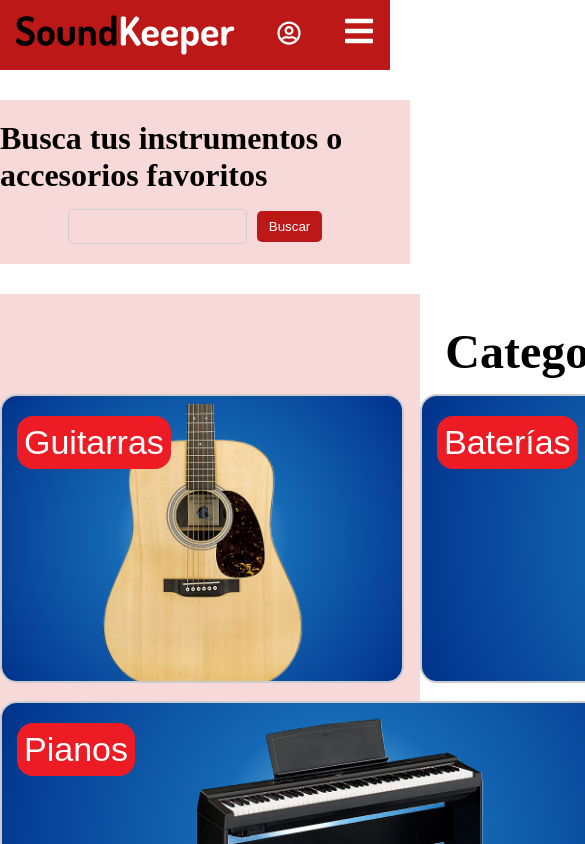
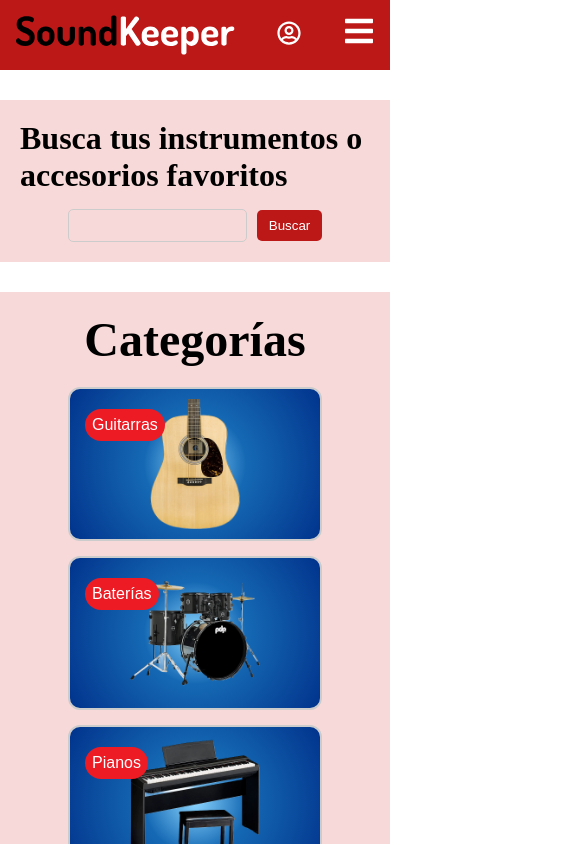
Before and after one commit to ValentinaRamosRomero/FE_InstrumentosMusicales, a React (Vite) app: page / in a window 390 px wide. Shown: the top 844 px of the page, 585 px wide, since content can reach past the window. Built offline with nearby package versions, Linux system fonts and the light colour scheme.

Commit message:
Actualizacion Componentes Home, Categoria y Producto con Responsive

```diff
--- a/src/Componentes/Categories/Categoria.css
+++ b/src/Componentes/Categories/Categoria.css
@@ -1,14 +1,15 @@
 * {
   margin: 0;
   padding: 0;
+  box-sizing: border-box;
 }
 .categorias-types {
   display: grid;
-  grid-template-columns: repeat(2, 1fr);
-  width: 1112px;
-  height: 907px;
   gap: 15px;
+  width: 100%;
+  max-width: 1112px;
 }
+
 .categoria {
   display: flex;
   flex-direction: column;
@@ -21,15 +22,14 @@
     rgba(21, 105, 180, 1) 35%,
     rgba(1, 51, 140, 1) 100%
   );
-  border-radius: 2vh;
+  border-radius: 12px;
   border: 0.3vh solid #ccc;
-  padding: 1vh;
+  padding: 10px;
+  height: 289px;
   box-sizing: border-box;
-  overflow: hidden;
-  height: 289px;
   position: relative;
 }
-
+/*
 .categoria:nth-child(1),
 .categoria:nth-child(4),
 .categoria:nth-child(5) {
@@ -46,7 +46,7 @@
 .categoria:nth-child(6) {
   margin-left: -275px;
 }
-
+*/
 .categoria img {
   width: 90%;
   height: 289px;
@@ -55,7 +55,7 @@
 
 .categoria span {
   position: absolute;
-  background:#ED1B24 ;
+  background: #ed1b24;
   color: white;
   top: 10px;
   left: 15px;
@@ -65,3 +65,79 @@
   padding: 7px;
   border-radius: 16px;
 }
+
+.image-mobile {
+  display: none;
+}
+
+@media (min-width: 835px) {
+  .categorias-types {
+    grid-template-columns: repeat(3, 1fr);
+    grid-template-rows: repeat(3, 1fr);
+  }
+
+  .categoria:nth-child(1) {
+    grid-area: 1 / 1 / 2 / 2;
+  }
+  .categoria:nth-child(2) {
+    grid-area: 1 / 2 / 2 / 4;
+  }
+  .categoria:nth-child(3) {
+    grid-area: 2 / 1 / 3 / 3;
+  }
+  .categoria:nth-child(4) {
+    grid-area: 2 / 3 / 3 / 4;
+  }
+  .categoria:nth-child(5) {
+    grid-area: 3 / 2 / 4 / 4;
+  }
+  .categoria:nth-child(6) {
+    grid-area: 3 / 1 / 4 / 2;
+  }
+}
+
+@media (max-width: 834px) {
+
+  .categorias-types {
+    grid-template-columns: repeat(2, 1fr);
+    grid-template-rows: repeat(2, 1fr);
+    gap: 15px;
+  }
+
+  .categoria {
+    width: 100%;
+    height: 289px;
+  }
+
+  .categoria span {
+    font-size: 18px;
+  }
+}
+
+@media (max-width: 480px) {
+
+  .image-mobile {
+    display: block;
+  }
+
+  .image-desktop {
+    display: none;
+  }
+
+  .categorias-types {
+    grid-template-columns: repeat(1, 1fr); /* 1 columna en móviles */
+  }
+
+  .categoria {
+    max-width: 100%;
+    height: auto;
+  }
+
+  .categoria img {
+    max-height: 130px;
+  }
+
+  .categoria span {
+    font-size: 16px;
+  }
+}
--- a/src/Componentes/Categories/Categoria.jsx
+++ b/src/Componentes/Categories/Categoria.jsx
@@ -9,19 +9,20 @@ import bajos from "../../assets/BajoDesktop.png";
 
 const Categoria = () => {
   const categoriasDesktop = [
-    { imgSrc: guitarra, nombre: "Guitarras" },
-    { imgSrc: bateria, nombre: "Baterías" },
-    { imgSrc: piano, nombre: "Pianos" },
-    { imgSrc: bajos, nombre: "Bajos" },
-    { imgSrc: electrico, nombre: "Eléctricos" },
-    { imgSrc: accesorio, nombre: "Accesorios" },
+    { imgSrc: guitarra, imgSrcMobile: guitarra, nombre: "Guitarras" },
+    { imgSrc: bateria, imgSrcMobile: bateria, nombre: "Baterías" },
+    { imgSrc: piano, imgSrcMobile: piano, nombre: "Pianos" },
+    { imgSrc: bajos, imgSrcMobile: bajos, nombre: "Bajos" },
+    { imgSrc: electrico, imgSrcMobile: electrico, nombre: "Eléctricos" },
+    { imgSrc: accesorio, imgSrcMobile: accesorio, nombre: "Accesorios" },
   ];
 
   return (
     <div className="categorias-types">
       {categoriasDesktop.map((cat, index) => (
         <button key={index} className="categoria">
-          <img src={cat.imgSrc} alt={cat.nombre} />
+          <img className="image-desktop" src={cat.imgSrc} alt={cat.nombre} />
+          <img className="image-mobile" src={cat.imgSrcMobile} alt={cat.nombre} />
           <span>{cat.nombre}</span>
         </button>
       ))}
--- a/src/Componentes/Footer/Footer.css
+++ b/src/Componentes/Footer/Footer.css
@@ -1,82 +1,96 @@
 .footer {
-  height: 499px;
+  width: 100%;
+  height: auto;
   background-color: #f0f0f0;
   display: flex;
-  justify-content: center;
-  align-items: flex-start;
-  padding: 10% 5%;
-  gap: 80px;
+  flex-direction: column;
+  align-items: center;
+  padding-bottom: 10%;
 }
 
-.footer-left{
+.footer h2 {
+  padding-top: 20px;
+  font-weight: 400;
+  font-size: 17px;
+}
+.footer-content {
+  width: 100%;
+  background-color: #f0f0f0;
+  display: flex;
+  justify-content: space-around;
+  flex-wrap: wrap;
+  align-items: flex-start;
+  padding-top: 10%;
+  padding-bottom: 5%;
+  padding-left: 10%;
+  border-bottom: 1px solid #131212;
+}
+
+.footer-content h2 {
+  width: 100%;
+  padding: 0px;
+  font-weight: 600;
+  font-size: 17px;
+}
+
+.footer-left {
   display: flex;
   flex-direction: column;
   align-items: flex-start;
   gap: 15px;
 }
 
-.footer-left img{
-  width: 238px;
-  height: 128px;
+.footer ul {
+  list-style: none;
 }
 
-h2{
-  font-weight: 400;
-  font-size: 17px;
+.footer li {
+  line-height: 2.5rem;
+}
+.footer a {
+  text-decoration: none;
+}
+.footer-right {
+  display: flex;
+  flex-direction: row;
+  flex-grow: 1;
+  gap: 20px;
+  flex-wrap: wrap;
+  justify-content: space-around;
+  align-items: center;
+  align-content: center;
 }
 
-.footer ul{
-  list-style: none;
-
-}
-
-.footer li{
-  line-height: 2.5em;
-}
-.footer a{
-  text-decoration: none;
-}
-.footer-right{
-  display: flex;
-  flex-direction: row;
-  gap:35px
-}
-
-.footer-right > *{
-  flex: 1 50%;
-  margin-right: 1.25em;
-}
 .box a {
   color: #131212;
 }
-.footer-bottom{
+.footer-bottom {
   text-align: center;
   color: #999;
   padding-top: 50px;
 }
-.footer-left p{
+.footer-left p {
   padding-right: 20%;
-
 }
 
-.socials{
+.socials {
   display: flex;
   flex-direction: row;
 }
 
-.socials img{
+.socials img {
   width: 28px;
   height: 28px;
 }
 
-.socials a{
+.socials a {
   width: 40px;
   height: 40px;
   display: inline-block;
   margin-right: 10px;
 }
 
-.socials a i{
+.socials a i {
   padding: 10px 12px;
   font-size: 20px;
 }
--- a/src/Componentes/Footer/Footer.jsx
+++ b/src/Componentes/Footer/Footer.jsx
@@ -8,6 +8,7 @@ import MiniaturaInsta from "../../assets/MiniaturaInsta.svg";
 const Footer = () => {
   return (
     <footer className="footer">
+      <div className="footer-content">
         <div className="footer-left">
           <img src={Logo} alt="Logo Footer" />
           <div className="socials">
@@ -76,6 +77,7 @@ const Footer = () => {
           </li>
         </ul>
 
+      </div>
       <h2>SoundKeeper © 2025, All Rights Reserved</h2>
     </footer>
   );
--- a/src/Componentes/Products/Producto.css
+++ b/src/Componentes/Products/Producto.css
@@ -21,7 +21,7 @@
   padding: 20px;
   border-radius: 10px;
   box-shadow: 0px 4px 8px rgba(0, 0, 0, 0.1);
-  width: 426px;
+  max-width: 426px;
   height: 544px;
   position: relative;
   display: flex;
@@ -49,7 +49,7 @@
 .producto-boton {
   background-color: #bc1818;
   font-size: 32px;
-  padding: 8px 30px;
+  padding: 8px 20px;
   border: none;
   cursor: pointer;
   margin-top: 10px;
@@ -74,3 +74,9 @@
     height: 180px;
   }
 }
+
+@media (max-width: 480px) {
+  .productos-container {
+    grid-template-columns: repeat(1, 1fr);
+  }
+}
--- a/src/Componentes/Products/Producto.jsx
+++ b/src/Componentes/Products/Producto.jsx
@@ -7,6 +7,7 @@ const productos = [
   { imgSrc: ejemplo, nombre: "Nombre Producto", precio: "$179.99" },
   { imgSrc: ejemplo, nombre: "Nombre Producto", precio: "$179.99" },
   { imgSrc: ejemplo, nombre: "Nombre Producto", precio: "$179.99" },
+
 ];
 
 const Producto = () => {
--- a/src/Pages/Home/Home.css
+++ b/src/Pages/Home/Home.css
@@ -3,10 +3,11 @@
   flex-direction: column;
   align-items: center;
   gap: 30px;
+  min-width: 370px;
 }
 
 .buscador {
-  background-color: #F8D9D9;
+  background-color: #f8d9d9;
   width: 100%;
   display: flex;
   flex-direction: column; /* Acomoda los elementos en columna */
@@ -49,18 +50,19 @@
 }
 
 .categorias-container {
-  background-color: #F8D9D9;
+  width: 100%;
+  background-color: #f8d9d9;
+  text-align: center;
+  margin: 0 auto;
+  padding: 20px 68px;
   display: flex;
   flex-direction: column;
   align-items: center;
-  flex-wrap: wrap;
-  gap: 15px;
-  width: 100%;
-  padding: 30px;
 }
 
-.categorias-container h1{
+.categorias-container h1 {
   font-size: 48px;
+  margin-bottom: 20px;
 }
 
 .navbar {
@@ -96,14 +98,15 @@
 .input-container .icon1 {
   position: absolute;
   right: 260px;
-  color:black;
+  color: black;
   font-size: 18px;
 }
 
-.icon2, .icon3{
-    width: 32px;
-    height: 32px;
-    color:#E8E8E8;
+.icon2,
+.icon3 {
+  width: 32px;
+  height: 32px;
+  color: #e8e8e8;
 }
 
 .logo {
```
Lines whose indentation alone changed are shown as unchanged.
